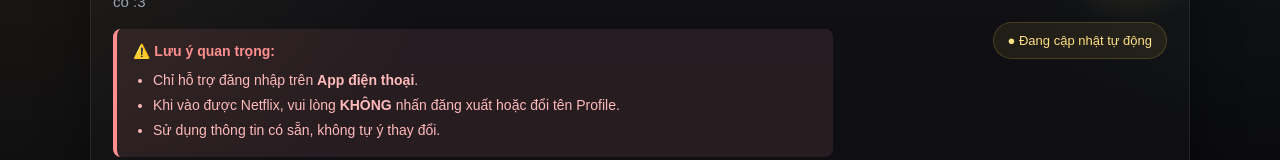
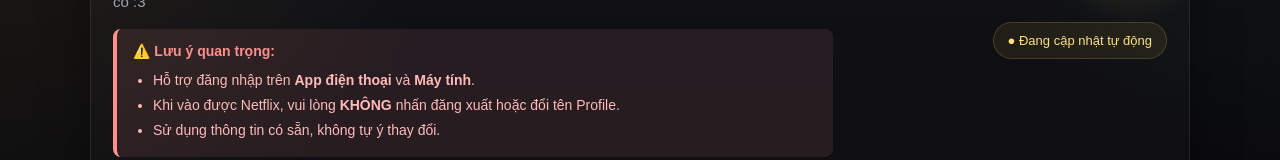
Before and after one commit to Luonghiii/Netflix, a Next.js app: page / in a window 1280 px wide. Shown: the part 130-290 px from the top of the page. Built offline with nearby package versions, Linux system fonts and the light colour scheme; no server answers.

Commit message:
Update page.js

```diff
--- a/app/page.js
+++ b/app/page.js
@@ -104,7 +104,7 @@
       <div className="important-note">
         <p>⚠️ <strong>Lưu ý quan trọng:</strong></p>
         <ul>
-          <li>Chỉ hỗ trợ đăng nhập trên <strong>App điện thoại</strong>.</li>
+          <li>Hỗ trợ đăng nhập trên <strong>App điện thoại</strong> và <strong>Máy tính</strong>.</li>
           <li>Khi vào được Netflix, vui lòng <strong>KHÔNG</strong> nhấn đăng xuất hoặc đổi tên Profile.</li>
           <li>Sử dụng thông tin có sẵn, không tự ý thay đổi.</li>
         </ul>
```
